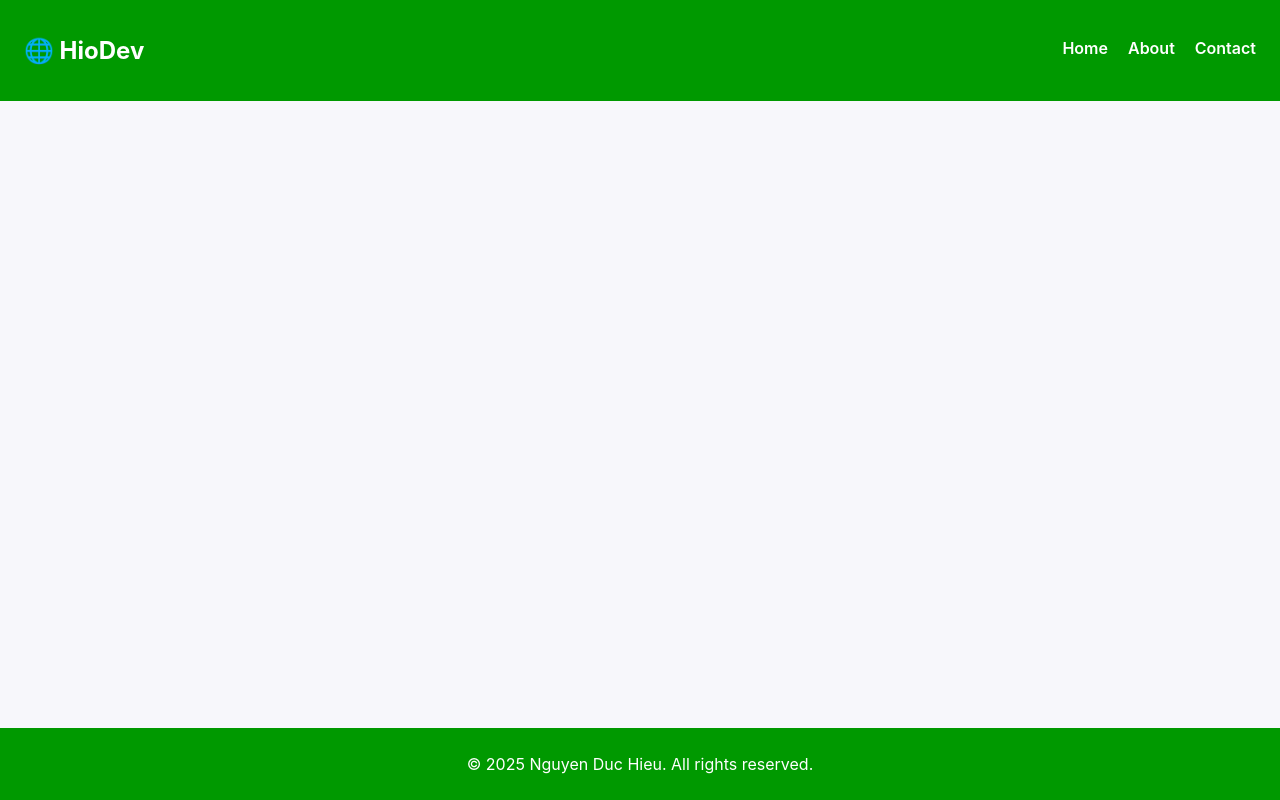
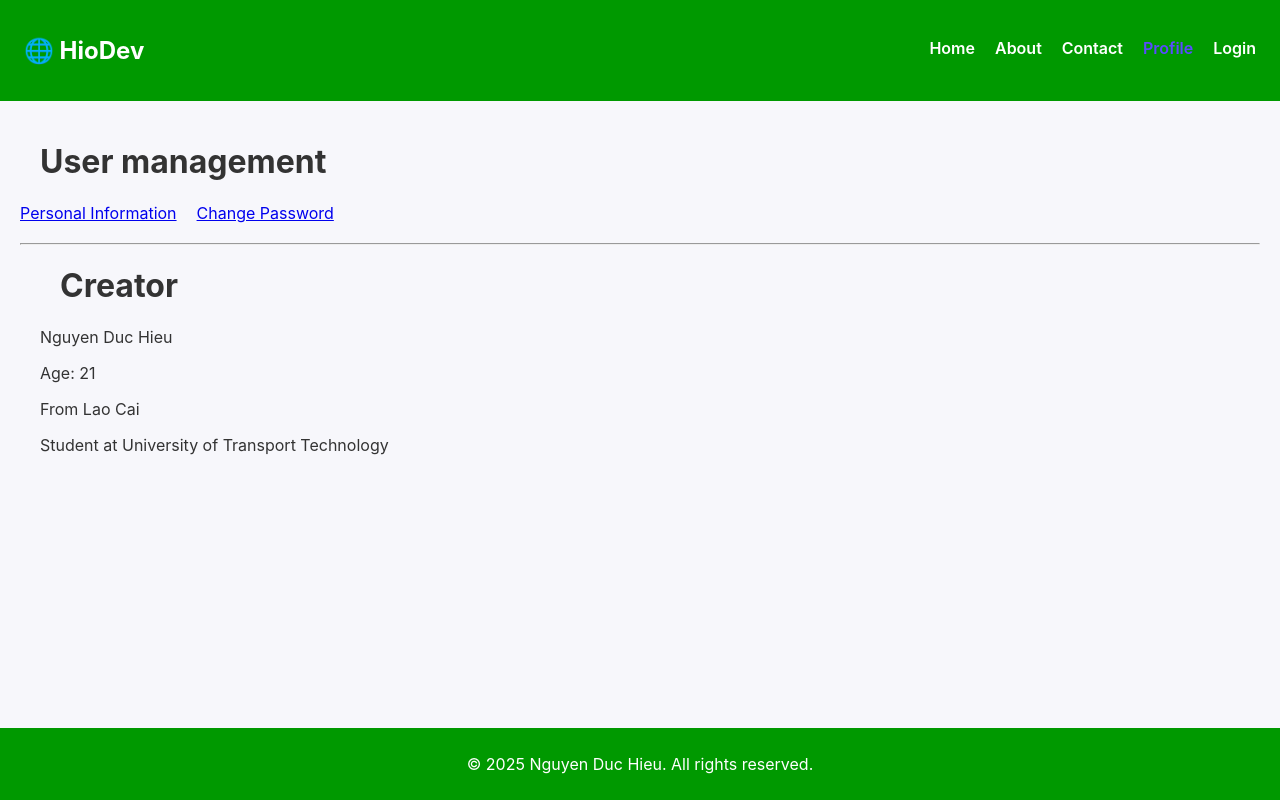
Before and after one commit to ndh10dev/reactjs, a React (Create React App) app in the folder my-app-ts/: page /profile in a window 1280 px wide. Built offline with nearby package versions, Linux system fonts and the light colour scheme.

Commit message:
update 17/12

```diff
--- a/my-app-ts/src/App.tsx
+++ b/my-app-ts/src/App.tsx
@@ -9,6 +9,13 @@ import TodoList from "./components/TodoList";
 import UserForm from "./components/UserForm";
 import PostList from "./pages/PostList";
 import PostDetail from "./pages/PostDetail";
+import ProfileLayout from "./pages/ProfileLayout";
+import ProfileInfo from "./pages/ProfileInfo";
+import ChangePassword from "./pages/ChangePassword";
+import ProtectedRoute from "./components/ProtectedRoute";
+import Login from "./pages/Login";
+
+const isAuthenticated = true; // Giả sử trạng thái đăng nhập
 
 function App() {
   return (
@@ -63,6 +70,19 @@ function App() {
           </>
         }
       />
+      <Route path="/login" element={<Login />} />
+      <Route
+        path="/profile/*"
+        element={
+          <ProtectedRoute isAuthenticated={isAuthenticated}>
+            <ProfileLayout />
+          </ProtectedRoute>
+        }
+      >
+        <Route index element={<ProfileInfo />} />
+        <Route path="change-password" element={<ChangePassword />} />
+      </Route>
+
     </Routes>
   </main>
 
--- a/my-app-ts/src/components/Header.tsx
+++ b/my-app-ts/src/components/Header.tsx
@@ -15,6 +15,12 @@ function Header() {
         <NavLink to="/contact" className={({ isActive }) =>
             isActive ?"nav-link active" :"nav-link"
           }>Contact</NavLink>
+          <NavLink to="/profile" className={({ isActive }) =>
+            isActive ?"nav-link active" :"nav-link"
+          }>Profile</NavLink>
+          <NavLink to="/profile/login" className={({ isActive }) =>
+            isActive ?"nav-link active" :"nav-link"
+          }>Login</NavLink>
       </nav>
     </header>
   );
--- /dev/null
+++ b/my-app-ts/src/components/ProtectedRoute.tsx
@@ -0,0 +1,15 @@
+import { Navigate } from "react-router-dom";
+import { ReactNode } from "react";
+
+interface Props {
+  isAuthenticated: boolean;
+  children: ReactNode;
+}
+
+export default function ProtectedRoute({ isAuthenticated, children }: Props) {
+  if (!isAuthenticated) {
+    return <Navigate to="/login" replace />;
+  }
+
+  return <>{children}</>;
+}
--- /dev/null
+++ b/my-app-ts/src/pages/ChangePassword.tsx
@@ -0,0 +1,10 @@
+export default function ChangePassword() {
+  return (
+    <div style={{ margin: "20px" }}>
+      <h2>Thay đổi mật khẩu</h2>
+      <input type="password" placeholder="Mật khẩu mới" />
+      <br />
+      <button>New</button>
+    </div>
+  );
+}
--- /dev/null
+++ b/my-app-ts/src/pages/Login.tsx
@@ -0,0 +1,8 @@
+export default function Login() {
+  return (
+    <div style={{ margin: "20px" }}>
+      <h1>Login</h1>
+      <p>Please enter your credentials to log in.</p>
+    </div>
+  );
+}
--- a/my-app-ts/src/pages/PostList.tsx
+++ b/my-app-ts/src/pages/PostList.tsx
@@ -14,9 +14,7 @@ export default function PostList() {
       <ul className="blog-list">
         {posts.map((post) => (
           <li key={post.id} className="blog-item">
-            <Link to={`/posts/${post.id}`} className="blog-link">
-              {post.title}
-            </Link>
+            <Link to={`/posts/${post.id}`} className="blog-link">{post.title}</Link>
           </li>
         ))}
       </ul>
--- /dev/null
+++ b/my-app-ts/src/pages/ProfileInfo.tsx
@@ -0,0 +1,11 @@
+export default function ProfileInfo() {
+  return (
+    <div style={{ margin: "20px" }}>
+      <h1>Creator</h1>
+      <p>Nguyen Duc Hieu</p>
+      <p>Age: 21</p>
+      <p>From Lao Cai</p>
+      <p>Student at University of Transport Technology</p>
+    </div>
+  );
+}
--- /dev/null
+++ b/my-app-ts/src/pages/ProfileLayout.tsx
@@ -0,0 +1,22 @@
+import { NavLink, Outlet } from "react-router-dom";
+
+export default function ProfileLayout() {
+  return (
+    <div style={{ padding: 20 }}>
+      <h1>User management</h1>
+
+      <nav style={{ display: "flex", gap: 20, marginBottom: 20 }}>
+        <NavLink to="/profile/info" className={({ isActive }) =>
+            isActive ?"nav-link active" :"nav-link"
+          }>Personal Information</NavLink>
+        <NavLink to="/profile/change-password" className={({ isActive }) =>
+            isActive ?"nav-link active" :"nav-link"
+          }>Change Password</NavLink>
+      </nav>
+
+      <hr />
+
+      <Outlet />
+    </div>
+  );
+}
```
